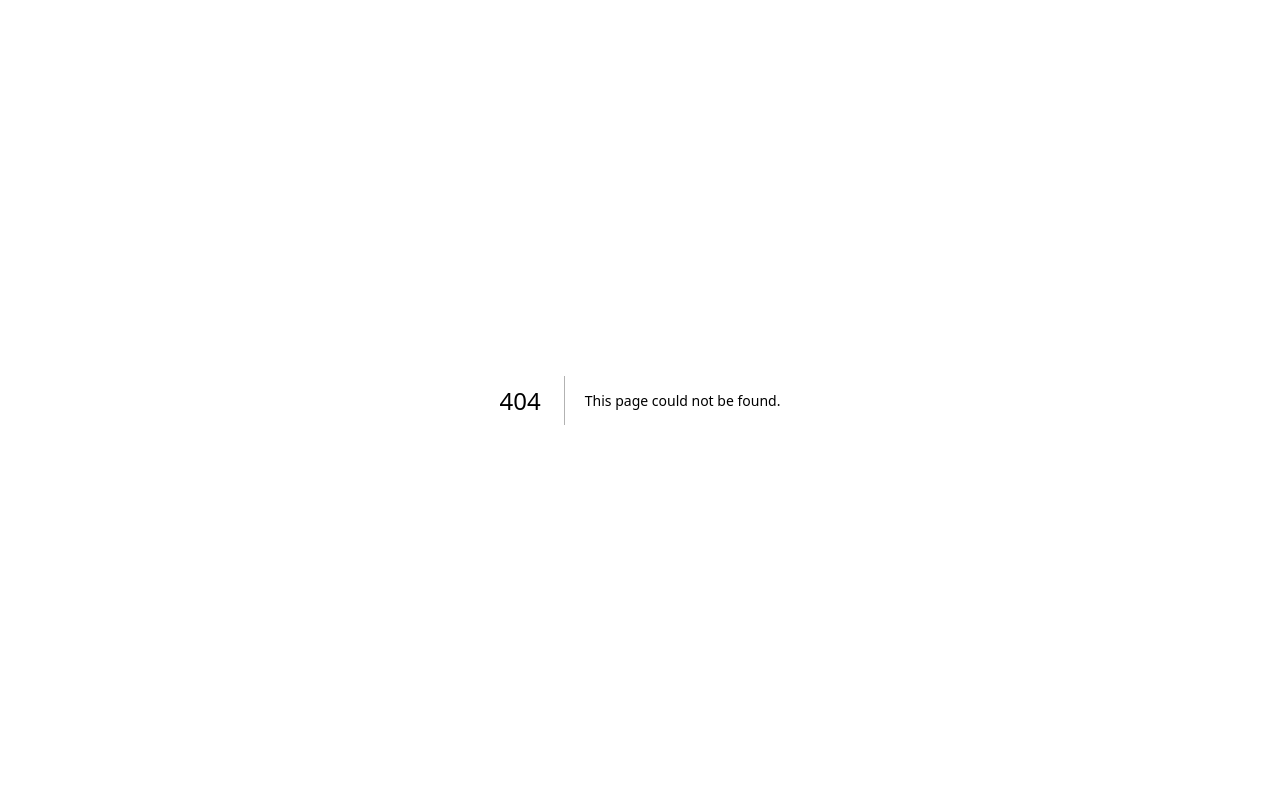
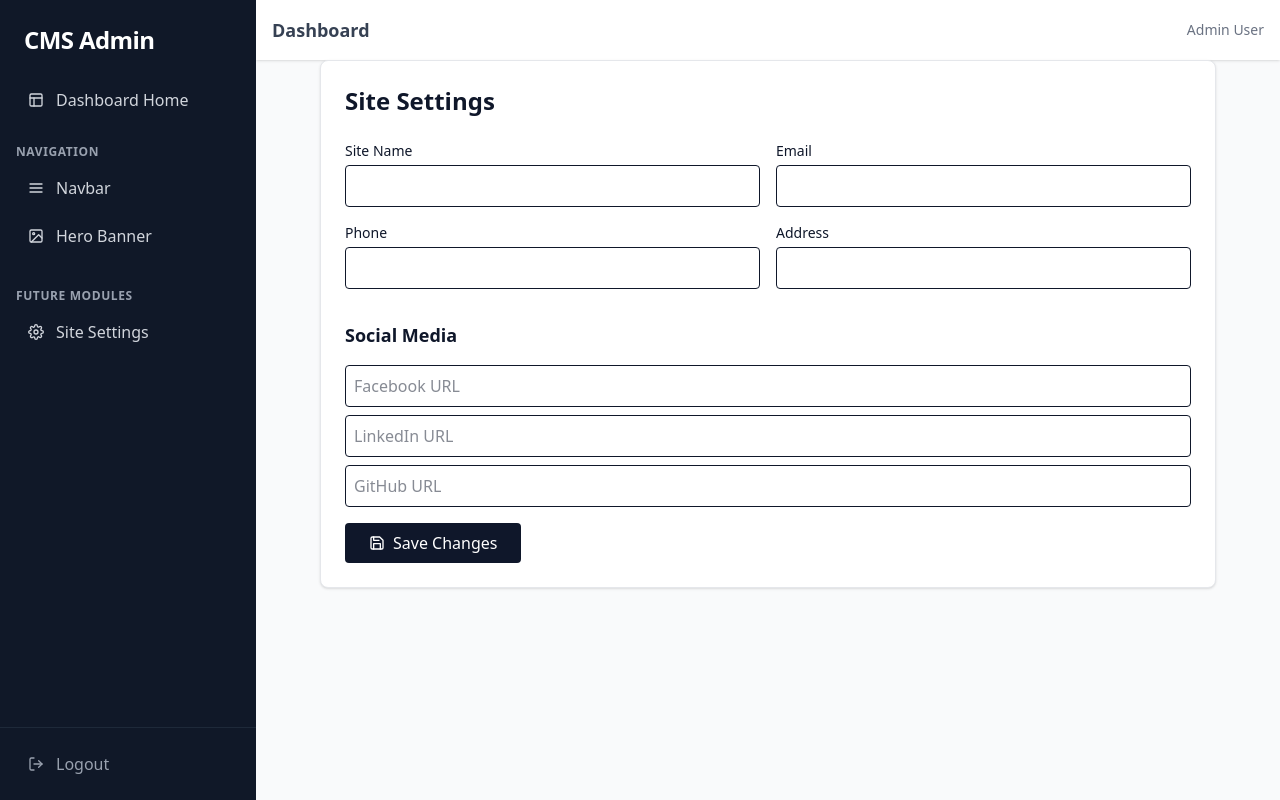
Before and after one commit to tanvirbhl/corporate-cms-nextjs, a Next.js app: page /admin/settings in a window 1280 px wide. Before the commit this address had no page. Built offline with nearby package versions, Linux system fonts and the light colour scheme; no server answers; the database is empty.

Commit message:
footer added

```diff
--- /dev/null
+++ b/actions/settings.action.ts
@@ -0,0 +1,15 @@
+"use server";
+
+import { connectToDatabase } from "@/lib/mongoose";
+import SiteSettings from "@/models/SiteSettings";
+
+export async function getSiteSettings() {
+  try {
+    await connectToDatabase();
+    const settings = await SiteSettings.findOne().lean();
+    return settings ? JSON.parse(JSON.stringify(settings)) : null;
+  } catch (error) {
+    console.error("Error fetching site settings:", error);
+    return null;
+  }
+}
--- /dev/null
+++ b/app/(admin)/admin/settings/page.tsx
@@ -0,0 +1,97 @@
+"use client";
+
+import { useState, useEffect } from "react";
+import { useForm } from "react-hook-form";
+import { zodResolver } from "@hookform/resolvers/zod";
+import axios from "axios";
+import toast from "react-hot-toast";
+import { siteSettingsSchema, SiteSettingsFormValues } from "@/schemas/settings";
+import { FiLoader, FiSave } from "react-icons/fi";
+
+export default function SettingsAdminPage() {
+  const [isLoading, setIsLoading] = useState(true);
+
+  const {
+    register,
+    handleSubmit,
+    setValue,
+    formState: { errors, isSubmitting },
+  } = useForm<SiteSettingsFormValues>({
+    resolver: zodResolver(siteSettingsSchema),
+  });
+
+  useEffect(() => {
+    const fetchData = async () => {
+      try {
+        const response = await axios.get("/api/settings");
+        if (response.data.data) {
+          const { siteName, email, phone, address, socialLinks } = response.data.data;
+          setValue("siteName", siteName);
+          setValue("email", email);
+          setValue("phone", phone);
+          setValue("address", address);
+          setValue("socialLinks", socialLinks);
+        }
+      } catch (error) {
+        toast.error("Failed to load settings");
+      } finally {
+        setIsLoading(false);
+      }
+    };
+    fetchData();
+  }, [setValue]);
+
+  const onSubmit = async (data: SiteSettingsFormValues) => {
+    try {
+      await axios.post("/api/settings", data);
+      toast.success("Settings saved successfully!");
+    } catch (error) {
+      toast.error("Failed to save settings");
+    }
+  };
+
+  if (isLoading) return <div className="flex justify-center p-12"><FiLoader className="animate-spin text-2xl text-brand-accent" /></div>;
+
+  return (
+    <div className="max-w-4xl mx-auto p-6 bg-white rounded-lg shadow-sm border border-gray-200">
+      <h2 className="text-2xl font-bold mb-6">Site Settings</h2>
+      <form onSubmit={handleSubmit(onSubmit)} className="space-y-4">
+        {/* Basic Info */}
+        <div className="grid grid-cols-2 gap-4">
+          <div>
+            <label className="block text-sm font-medium mb-1">Site Name</label>
+            <input {...register("siteName")} className="w-full border rounded p-2" />
+          </div>
+          <div>
+            <label className="block text-sm font-medium mb-1">Email</label>
+            <input {...register("email")} className="w-full border rounded p-2" />
+          </div>
+        </div>
+
+        <div className="grid grid-cols-2 gap-4">
+          <div>
+            <label className="block text-sm font-medium mb-1">Phone</label>
+            <input {...register("phone")} className="w-full border rounded p-2" />
+          </div>
+          <div>
+            <label className="block text-sm font-medium mb-1">Address</label>
+            <input {...register("address")} className="w-full border rounded p-2" />
+          </div>
+        </div>
+
+        {/* Social Links */}
+        <h3 className="text-lg font-semibold pt-4">Social Media</h3>
+        <div className="space-y-2">
+            <input {...register("socialLinks.facebook")} placeholder="Facebook URL" className="w-full border rounded p-2" />
+            <input {...register("socialLinks.linkedin")} placeholder="LinkedIn URL" className="w-full border rounded p-2" />
+            <input {...register("socialLinks.github")} placeholder="GitHub URL" className="w-full border rounded p-2" />
+        </div>
+
+        <button type="submit" disabled={isSubmitting} className="mt-4 flex items-center gap-2 bg-brand-primary text-white px-6 py-2 rounded font-medium hover:bg-brand-accent transition-all">
+          {isSubmitting ? <FiLoader className="animate-spin" /> : <FiSave />}
+          Save Changes
+        </button>
+      </form>
+    </div>
+  );
+}
--- a/app/(website)/layout.tsx
+++ b/app/(website)/layout.tsx
@@ -2,6 +2,7 @@ import { Suspense } from "react";
 import Navbar from "@/features/navbar/Navbar";
 import NavbarSkeleton from "@/components/ui/NavbarSkeleton";
 import { getActiveNavbarLinks } from "@/actions/navbar.action";
+import Footer from "@/components/ui/Footer";
 
 export default async function WebsiteLayout({
   children,
@@ -19,6 +20,7 @@ export default async function WebsiteLayout({
       <main className="flex-grow pt-20">
         {children}
       </main>
+      <Footer/>
     </>
   );
 }
--- /dev/null
+++ b/app/api/settings/route.ts
@@ -0,0 +1,31 @@
+import { NextResponse } from "next/server";
+import { connectToDatabase } from "@/lib/mongoose";
+import SiteSettings from "@/models/SiteSettings";
+
+export async function GET() {
+  try {
+    await connectToDatabase();
+    // Fetch the settings; we use findOne because there's only one global config
+    const settings = await SiteSettings.findOne();
+    return NextResponse.json({ success: true, data: settings }, { status: 200 });
+  } catch (error) {
+    return NextResponse.json({ success: false, message: "Error fetching settings" }, { status: 500 });
+  }
+}
+
+export async function POST(request: Request) {
+  try {
+    await connectToDatabase();
+    const body = await request.json();
+
+    // Upsert logic: Update the existing settings or create a new document if it doesn't exist
+    const settings = await SiteSettings.findOneAndUpdate({}, body, {
+      new: true,
+      upsert: true,
+    });
+
+    return NextResponse.json({ success: true, data: settings }, { status: 200 });
+  } catch (error) {
+    return NextResponse.json({ success: false, message: "Failed to update settings" }, { status: 500 });
+  }
+}
--- /dev/null
+++ b/components/ui/Footer.tsx
@@ -0,0 +1,47 @@
+import { getSiteSettings } from "@/actions/settings.action";
+import Link from "next/link";
+import { FiFacebook, FiLinkedin, FiGithub } from "react-icons/fi";
+
+export default async function Footer() {
+  const settings = await getSiteSettings();
+
+  if (!settings) return null;
+
+  return (
+    <footer className="bg-gray-900 text-white py-12">
+      <div className="max-w-7xl mx-auto px-4 grid md:grid-cols-3 gap-8">
+        <div>
+          <h3 className="text-xl font-bold">{settings.siteName}</h3>
+          <p className="text-gray-400 mt-2">{settings.address}</p>
+        </div>
+
+        <div>
+          <h4 className="font-semibold">Contact</h4>
+          <p className="text-gray-400">{settings.email}</p>
+          <p className="text-gray-400">{settings.phone}</p>
+        </div>
+
+        <div>
+          <h4 className="font-semibold mb-4">Follow Us</h4>
+          <div className="flex space-x-4">
+            {settings.socialLinks?.facebook && (
+              <Link href={settings.socialLinks.facebook} target="_blank">
+                <FiFacebook className="text-2xl hover:text-brand-primary" />
+              </Link>
+            )}
+            {settings.socialLinks?.linkedin && (
+              <Link href={settings.socialLinks.linkedin} target="_blank">
+                <FiLinkedin className="text-2xl hover:text-brand-primary" />
+              </Link>
+            )}
+            {settings.socialLinks?.github && (
+              <Link href={settings.socialLinks.github} target="_blank">
+                <FiGithub className="text-2xl hover:text-brand-primary" />
+              </Link>
+            )}
+          </div>
+        </div>
+      </div>
+    </footer>
+  );
+}
--- /dev/null
+++ b/models/SiteSettings.ts
@@ -0,0 +1,17 @@
+import mongoose, { Schema, models, model } from "mongoose";
+
+const SiteSettingsSchema = new Schema({
+  siteName: { type: String, required: true },
+  email: { type: String, required: true },
+  phone: { type: String, required: true },
+  address: { type: String, required: true },
+  socialLinks: {
+    facebook: String,
+    linkedin: String,
+    github: String,
+  },
+}, { timestamps: true });
+
+const SiteSettings = models.SiteSettings || model("SiteSettings", SiteSettingsSchema);
+
+export default SiteSettings;
--- /dev/null
+++ b/schemas/settings.ts
@@ -0,0 +1,15 @@
+import { z } from "zod";
+
+export const siteSettingsSchema = z.object({
+  siteName: z.string().min(2, "Site name is required"),
+  email: z.string().email("Invalid email address"),
+  phone: z.string().min(10, "Valid phone number required"),
+  address: z.string().min(5, "Address is required"),
+  socialLinks: z.object({
+    facebook: z.string().url().optional().or(z.literal("")),
+    linkedin: z.string().url().optional().or(z.literal("")),
+    github: z.string().url().optional().or(z.literal("")),
+  }),
+});
+
+export type SiteSettingsFormValues = z.infer<typeof siteSettingsSchema>;
```
